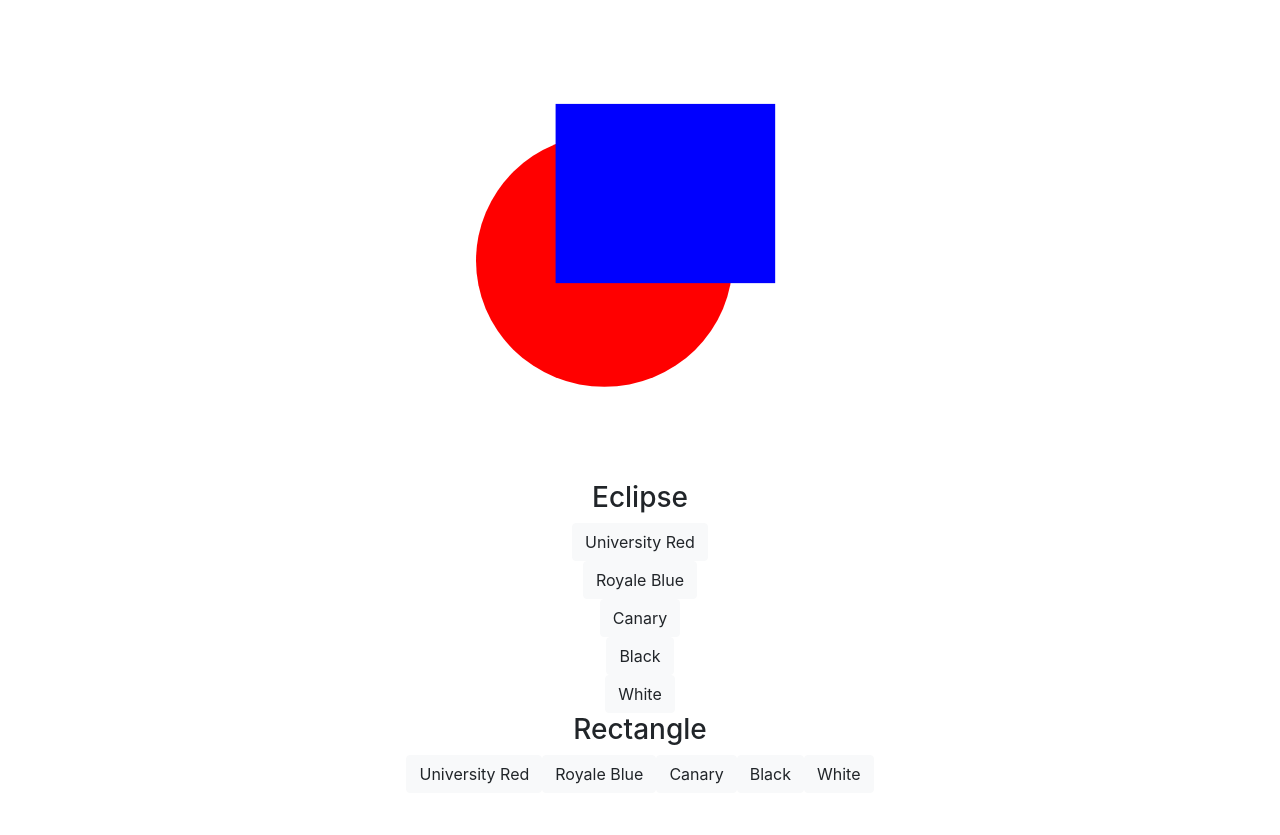
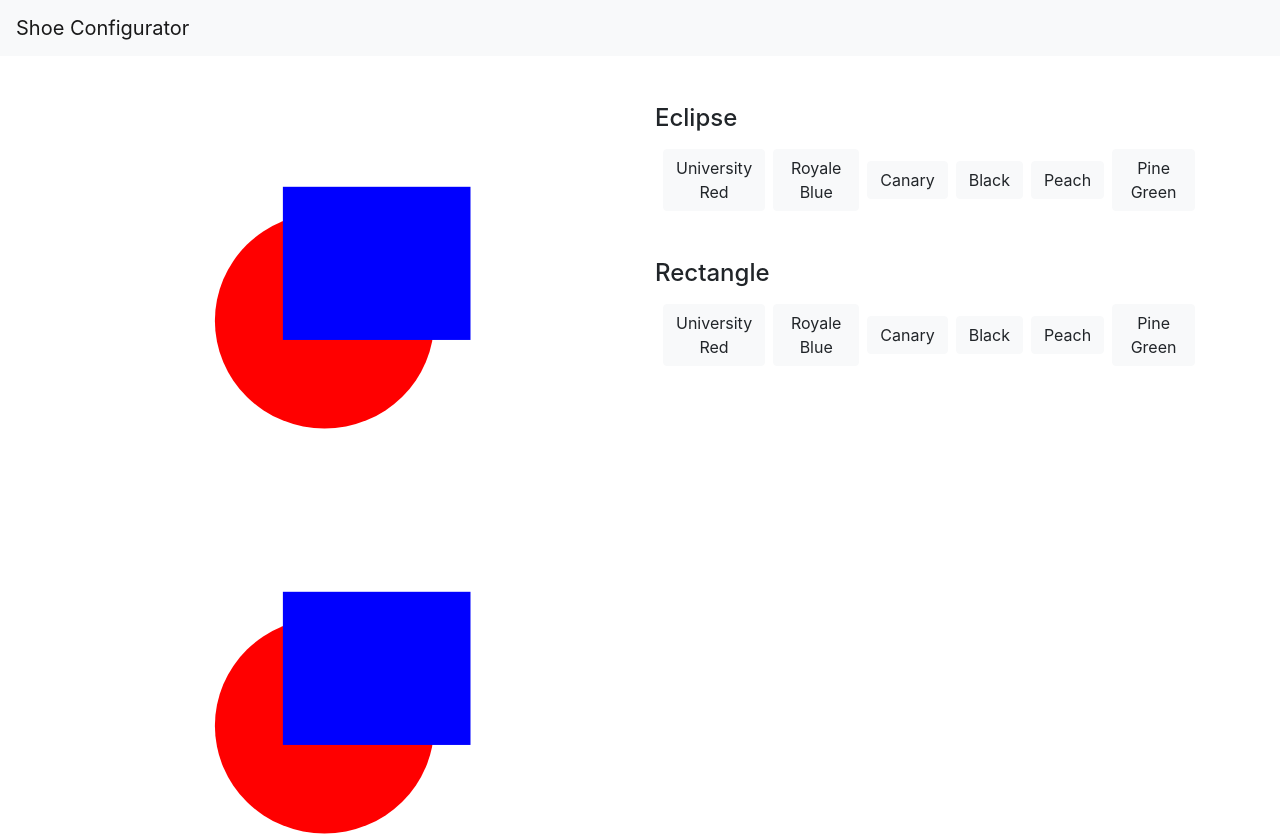
Before and after one commit to andirkh/shoes-customizer, a Next.js app: page / in a window 1280 px wide. Shown: the top 835 px of the page. Before the commit the page ends 800 px from the top, so only its background shows below. Built offline with nearby package versions, Linux system fonts and the light colour scheme.

Commit message:
feat: add left and right column

```diff
--- a/components/TestSVG/index.js
+++ b/components/TestSVG/index.js
@@ -6,8 +6,8 @@ class TestSVG extends React.Component {
     const { eclipseColor, rectangleColor } = this.props;
     return (
       <svg
-        width="50%"
-        height="50%"
+        width="100%"
+        height="100%"
         viewBox="0 0 1024 768"
         version="1.1"
         xmlns="http://www.w3.org/2000/svg"
--- /dev/null
+++ b/components/TopBar/index.js
@@ -0,0 +1,14 @@
+import React from "react";
+import { Navbar } from "react-bootstrap";
+
+class TopBar extends React.Component {
+  render() {
+    return (
+      <Navbar bg="light">
+        <Navbar.Brand>Shoe Configurator</Navbar.Brand>
+      </Navbar>
+    );
+  }
+}
+
+export default TopBar;
--- a/pages/index.js
+++ b/pages/index.js
@@ -1,12 +1,11 @@
 import Head from 'next/head'
-import styles from '../styles/Home.module.css'
 import MainPage from '../views/MainPage'
 
 export default function Home() {
   return (
-    <div className={styles.container}>
+    <div>
       <Head>
-        <title>Create Next App</title>
+        <title>Shoe Configurator</title>
         <link rel="icon" href="/favicon.ico" />
       </Head>
 
--- /dev/null
+++ b/utilities/constants.js
@@ -0,0 +1,11 @@
+export const COLOR_WAY = [
+  { value: "red", label: "University Red" },
+  { value: "blue", label: "Royale Blue" },
+  { value: "yellow", label: "Canary" },
+  { value: "Black", label: "Black" },
+  // { value: "White", label: "White" },
+  { value: "#ffd2b4", label: "Peach" },
+  { value: "#01796f", label: "Pine Green" },
+  // { value: "#808080", label: "Cool Grey" },
+  // { value: "#800000", label: "Maroon" }
+];
--- a/views/MainPage/index.js
+++ b/views/MainPage/index.js
@@ -1,14 +1,8 @@
 import React, { Fragment } from "react";
 import TestSVG from "../../components/TestSVG";
-import { Button } from 'react-bootstrap';
-
-const COLORIO = [
-  { value: "red", label: "University Red" },
-  { value: "blue", label: "Royale Blue" },
-  { value: "yellow", label: "Canary" },
-  { value: "Black", label: "Black" },
-  { value: "White", label: "White" },
-];
+import TopBar from "../../components/TopBar";
+import { Button, Container, Col, Row } from 'react-bootstrap';
+import { COLOR_WAY } from '../../utilities/constants';
 
 class MainPage extends React.Component {
   state = {
@@ -28,26 +22,49 @@ class MainPage extends React.Component {
     const { eclipseColor, rectangleColor } = this.state;
     return (
       <Fragment>
+        <TopBar />
+        <Container className="py-5">
+          <Row>
+            <Col>
+              <div className="d-flex justify-content-center align-items-center">
                 <TestSVG eclipseColor={eclipseColor} rectangleColor={rectangleColor} />
-        <h3>Eclipse</h3>
-        {COLORIO.map((item) => {
+              </div>
+              <div className="d-flex justify-content-center align-items-center">
+                <TestSVG eclipseColor={eclipseColor} rectangleColor={rectangleColor} />
+              </div>
+              <div className="d-flex justify-content-center align-items-center">
+                <TestSVG eclipseColor={eclipseColor} rectangleColor={rectangleColor} />
+              </div>
+            </Col>
+            <Col>
+              <div className="mb-5">
+                <h4 className="mb-3">Eclipse</h4>
+                <div className="d-flex align-items-center justify-content-center">
+                  {COLOR_WAY.map((item) => {
                     return (
-            <Button variant="light" onClick={() => this.handleChangeEclipseColor(item.value)}>
-              {item.label}
-            </Button>
-          );
-        })}
-
-        <h3>Rectangle</h3>
-        <div className="d-flex align-items-center justify-content-center">
-          {COLORIO.map((item) => {
-            return (
-              <Button variant="light" onClick={() => this.handleRectangleColor(item.value)}>
+                      <Button variant="light" className="ml-2" onClick={() => this.handleChangeEclipseColor(item.value)}>
                         {item.label}
                       </Button>
                     );
                   })}
                 </div>
+              </div>
+
+              <div className="mb-5">
+                <h4 className="mb-3">Rectangle</h4>
+                <div className="d-flex align-items-center justify-content-center">
+                  {COLOR_WAY.map((item) => {
+                    return (
+                      <Button variant="light" className="ml-2" onClick={() => this.handleRectangleColor(item.value)}>
+                        {item.label}
+                      </Button>
+                    );
+                  })}
+                </div>
+              </div>
+            </Col>
+          </Row>
+        </Container>
       </Fragment>
     );
   }
```
Lines whose indentation alone changed are shown as unchanged.
